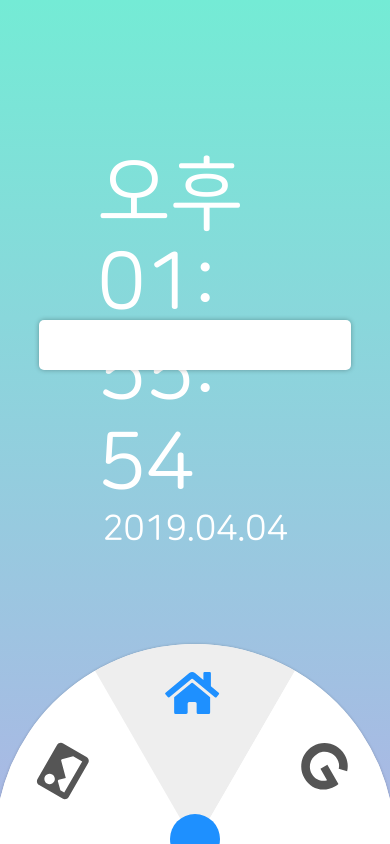
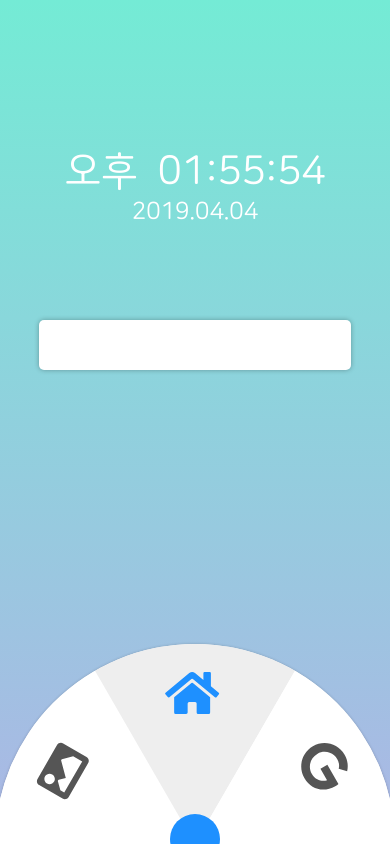
Before and after one commit to leegeunhyeok/simple-home, a Vue app: page / in a window 390 px wide. Built offline with nearby package versions, Linux system fonts and the light colour scheme.

Commit message:
UPDATE: Responsive clock area text size

```diff
--- a/src/components/ClockView.vue
+++ b/src/components/ClockView.vue
@@ -1,5 +1,6 @@
 <template>
   <div id="clock-panel" :style="{ 'margin-top': `${clockMargin}px` }">
+    <div class="time-area">
       <div class="clock-panel__apm time" v-if="stateApm">
         {{ apm }}
       </div>
@@ -14,8 +15,11 @@
       <div class="clock-panel__second time">
         {{ second }}
       </div>
+    </div>
+    <div class="date-area">
       <div class="clock-panel__date date" v-if="stateDate">
         {{ `${year}.${month}.${day}` }}
+      </div>
     </div>
   </div>
 </template>
@@ -98,11 +102,16 @@ export default {
 <style lang="scss">
 #clock-panel {
   position: absolute;
+  width: 100%;
   left: 50%;
+  text-align: center;
   -webkit-transform: translateX(-50%);
      -moz-transform: translateX(-50%);
        -o-transform: translateX(-50%);
           transform: translateX(-50%);
+
+  .time-area {
+    display: inline-block;
 
     .clock-panel__apm {
       margin-right: 20px;
@@ -111,13 +120,38 @@ export default {
     .time {
       float: left;
       color: #fff;
+
+      @media only screen and (min-width: 320px) {
+        font-size: 2.5rem;
+      }
+
+      @media only screen and (min-width: 768px) {
+        font-size: 3.6rem;
+      }
+
+      @media only screen and (min-width: 1224px) {
         font-size: 5rem;
       }
+    }
+  }
 
+  .date-area {
     .date {
       text-align: center;
       color: #fff;
+
+      @media only screen and (min-width: 320px) {
+        font-size: 1.5rem;
+      }
+
+      @media only screen and (min-width: 768px) {
+        font-size: 2rem;
+      }
+
+      @media only screen and (min-width: 1224px) {
         font-size: 2.2rem;
       }
     }
+  }
+}
 </style>
```
Lines whose indentation alone changed are shown as unchanged.
